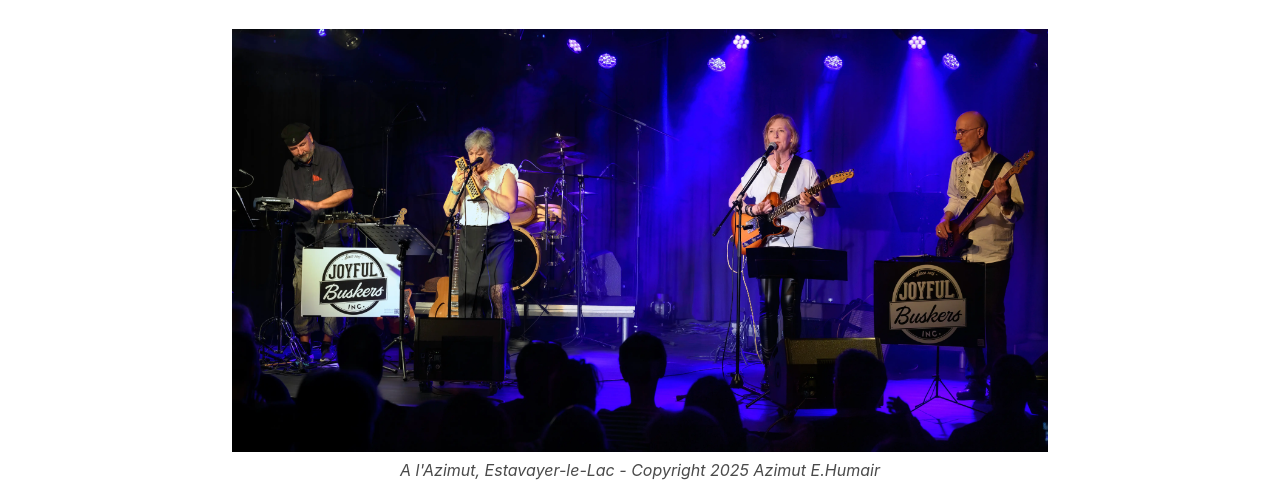
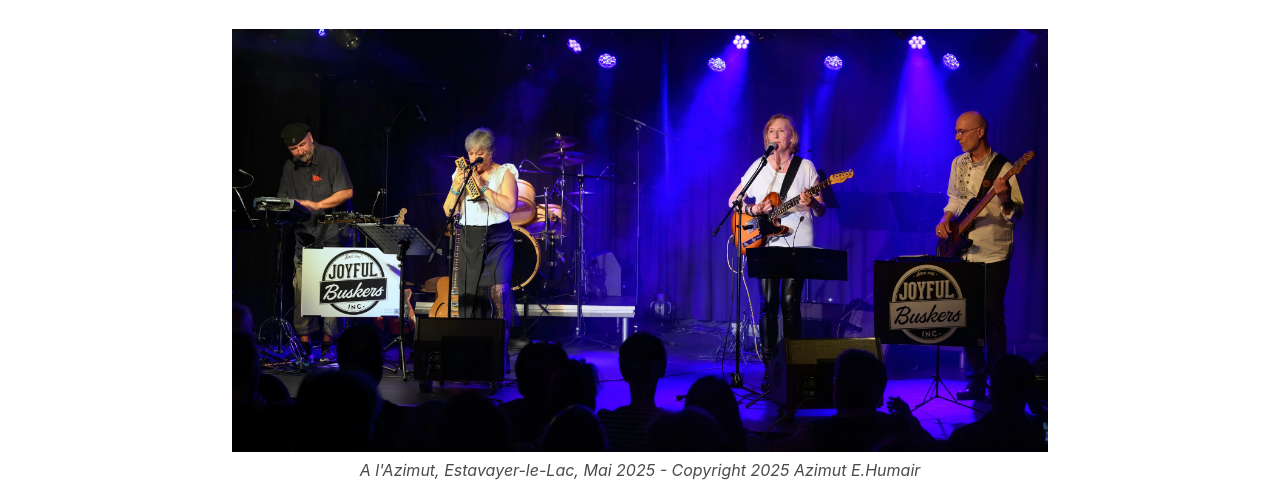
Before and after one commit to bdelacretaz/joyful-buskers-website, an Eleventy site: page src/index.md in a window 1280 px wide. Shown: the part 297-798 px from the top of the page. Built offline with nearby package versions, Linux system fonts and the light colour scheme; Eleventy itself is replaced by a stand-in of ours; files that its build step writes are made by us from their sources.

Commit message:
mai 2025

```diff
--- a/src/index.md
+++ b/src/index.md
@@ -13,7 +13,7 @@ eleventyExcludeFromCollections: false
 
 <figure>
     <img src="_images/2025/buskers-dix-ans-4-photo-eric-humair.webp">
-    <figcaption>A l'Azimut, Estavayer-le-Lac - Copyright 2025 Azimut E.Humair</figcaption>
+    <figcaption>A l'Azimut, Estavayer-le-Lac, Mai 2025 - Copyright 2025 Azimut E.Humair</figcaption>
 </figure>
 
 Nous sommes très reconnaissant à la centaine  de personnes qui nous ont rejoint pour
```
